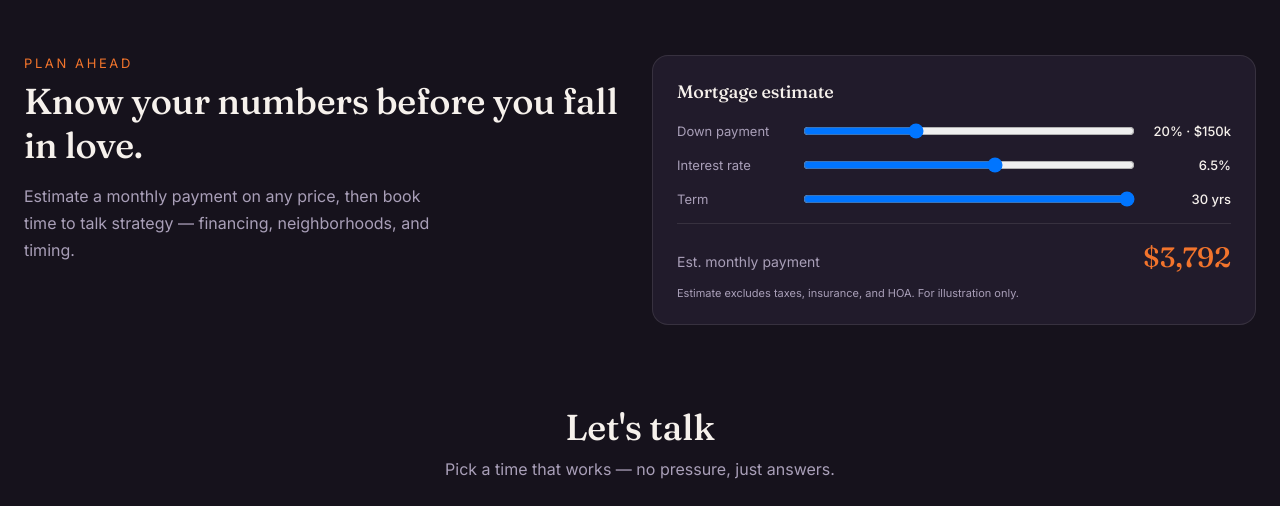
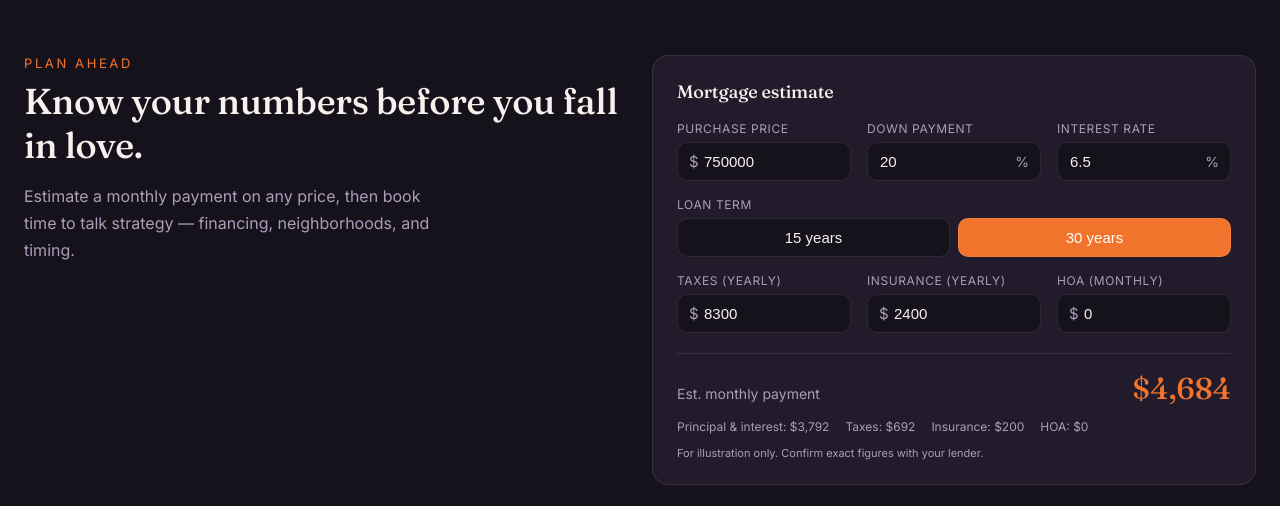
Before and after one commit to umi0912/promiamirealty, a Next.js app: page / in a window 1280 px wide. Shown: the part 2700-3206 px from the top of the page. Built offline with nearby package versions, Linux system fonts and the light colour scheme; grey boxes are pictures that could not be loaded.

Commit message:
Manual price in search, full mortgage calc, Buyers hero

```diff
--- a/app/buyers/page.tsx
+++ b/app/buyers/page.tsx
@@ -12,11 +12,18 @@ export default function Buyers() {
     [t("buyers.s4t"), t("buyers.s4d")],
   ];
   return (
-    <div style={{ maxWidth: 1100, margin: "0 auto", padding: "120px 24px 0" }}>
-      <div style={{ fontSize: 13, letterSpacing: "0.2em", textTransform: "uppercase", color: "var(--coral)", marginBottom: 14 }}>{t("buyers.eyebrow")}</div>
-      <h1 style={{ fontSize: "clamp(32px,5vw,52px)", margin: "0 0 16px", lineHeight: 1.05, maxWidth: 720 }}>{t("buyers.title")}</h1>
-      <p style={{ fontSize: 17, lineHeight: 1.8, color: "var(--muted)", maxWidth: 600 }}>{t("buyers.sub")}</p>
+    <div>
+      <section style={{ position: "relative", minHeight: "62vh", display: "flex", alignItems: "flex-end" }}>
+        <div style={{ position: "absolute", inset: 0, backgroundImage: "url(https://images.unsplash.com/photo-1670811456186-e73d0ace9454?w=2000&q=80)", backgroundSize: "cover", backgroundPosition: "center" }} />
+        <div style={{ position: "absolute", inset: 0, background: "linear-gradient(180deg,rgba(22,18,28,.55) 0%,rgba(22,18,28,.4) 40%,rgba(22,18,28,.96) 100%)" }} />
+        <div style={{ position: "relative", maxWidth: 1100, margin: "0 auto", padding: "0 24px 56px", width: "100%" }}>
+          <div style={{ fontSize: 13, letterSpacing: "0.2em", textTransform: "uppercase", color: "var(--amber)", marginBottom: 14 }}>{t("buyers.eyebrow")}</div>
+          <h1 style={{ fontSize: "clamp(32px,5vw,52px)", margin: "0 0 16px", lineHeight: 1.05, maxWidth: 720 }}>{t("buyers.title")}</h1>
+          <p style={{ fontSize: 17, lineHeight: 1.8, color: "var(--muted)", maxWidth: 600 }}>{t("buyers.sub")}</p>
+        </div>
+      </section>
 
+      <div style={{ maxWidth: 1100, margin: "0 auto", padding: "0 24px" }}>
       <div style={{ display: "grid", gridTemplateColumns: "repeat(auto-fit,minmax(240px,1fr))", gap: 16, marginTop: 48 }}>
         {steps.map(([title, d], i) => (
           <div key={i} style={{ background: "var(--surface)", borderRadius: 16, padding: 24, border: "1px solid var(--line)" }}>
@@ -30,7 +37,7 @@ export default function Buyers() {
       <div style={{ marginTop: 64 }}>
         <h2 style={{ fontSize: "clamp(26px,3.5vw,34px)", marginBottom: 8 }}>{t("buyers.calcTitle")}</h2>
         <p style={{ color: "var(--muted)", fontSize: 16, marginTop: 0, marginBottom: 24, maxWidth: 520 }}>{t("buyers.calcSub")}</p>
-        <MortgageCalculator price={650000} />
+        <MortgageCalculator price={650000} editablePrice />
       </div>
 
       <div style={{ marginTop: 32, background: "var(--surface)", border: "1px solid var(--line)", borderRadius: 16, padding: "20px 24px", display: "flex", justifyContent: "space-between", alignItems: "center", flexWrap: "wrap", gap: 12 }}>
@@ -43,6 +50,7 @@ export default function Buyers() {
         <p style={{ color: "var(--muted)", fontSize: 16, margin: "0 0 24px" }}>{t("buyers.ctaText")}</p>
         <a href={AGENT.calendly} style={{ background: "var(--coral)", color: "#fff", padding: "14px 30px", borderRadius: 999, fontSize: 15, fontWeight: 500, textDecoration: "none" }}>{t("common.bookConsult")}</a>
       </div>
+      </div>
     </div>
   );
 }
--- a/app/page.tsx
+++ b/app/page.tsx
@@ -127,7 +127,7 @@ export default function Home() {
             <h2 style={{ fontSize: "clamp(26px,3.5vw,36px)", margin: "0 0 16px" }}>{t("home.calc.title")}</h2>
             <p style={{ color: "var(--muted)", fontSize: 16, lineHeight: 1.7, maxWidth: 420 }}>{t("home.calc.text")}</p>
           </div>
-          <MortgageCalculator price={750000} />
+          <MortgageCalculator price={750000} editablePrice />
         </div>
       </section>
 
--- a/app/search/page.tsx
+++ b/app/search/page.tsx
@@ -52,7 +52,13 @@ function Search() {
           <div style={{ display: "grid", gridTemplateColumns: "repeat(auto-fit,minmax(140px,1fr))", gap: 10 }}>
             <select value={type} onChange={e => setType(e.target.value)} style={selStyle}><option value="all">Any type</option><option value="condo">Condo</option><option value="house">House</option></select>
             <select value={beds} onChange={e => setBeds(+e.target.value)} style={selStyle}><option value={0}>Any beds</option><option value={1}>1+</option><option value={2}>2+</option><option value={3}>3+</option><option value={4}>4+</option></select>
-            <select value={maxPrice} onChange={e => setMaxPrice(+e.target.value)} style={selStyle}><option value={99999999}>No max</option><option value={600000}>$600k</option><option value={1000000}>$1M</option><option value={1500000}>$1.5M</option><option value={2500000}>$2.5M</option></select>
+            <input
+              type="number"
+              value={maxPrice >= 99999999 ? "" : maxPrice}
+              onChange={e => setMaxPrice(e.target.value === "" ? 99999999 : +e.target.value)}
+              placeholder="Max price ($)"
+              style={{ ...selStyle, MozAppearance: "textfield" }}
+            />
           </div>
           <div style={{ fontSize: 13, color: "var(--muted)", marginTop: 12 }}>{results.length} objects found</div>
         </div>
--- a/components/MortgageCalculator.tsx
+++ b/components/MortgageCalculator.tsx
@@ -1,32 +1,129 @@
 "use client";
 import { useState } from "react";
 
-export default function MortgageCalculator({ price }: { price: number }) {
+export default function MortgageCalculator({
+  price,
+  editablePrice = false,
+}: {
+  price: number;
+  editablePrice?: boolean;
+}) {
+  const [purchase, setPurchase] = useState(price);
   const [dp, setDp] = useState(20);
   const [rate, setRate] = useState(6.5);
   const [term, setTerm] = useState(30);
-  const loan = price * (1 - dp / 100);
+  const [taxYr, setTaxYr] = useState(Math.round((price * 0.011) / 100) * 100); // ~1.1%/yr default
+  const [insYr, setInsYr] = useState(2400);
+  const [hoaMo, setHoaMo] = useState(0);
+
+  const loan = purchase * (1 - dp / 100);
   const mr = rate / 100 / 12;
   const n = term * 12;
-  const m = mr === 0 ? loan / n : (loan * mr * Math.pow(1 + mr, n)) / (Math.pow(1 + mr, n) - 1);
-  const row = (label: string, val: string, el: React.ReactNode) => (
-    <div style={{ display: "flex", alignItems: "center", gap: 14, marginBottom: 14 }}>
-      <label style={{ fontSize: 13, color: "var(--muted)", minWidth: 110 }}>{label}</label>
-      {el}
-      <span style={{ fontSize: 13, fontWeight: 500, minWidth: 80, textAlign: "right" }}>{val}</span>
+  const pi = mr === 0 ? loan / n : (loan * mr * Math.pow(1 + mr, n)) / (Math.pow(1 + mr, n) - 1);
+  const taxMo = taxYr / 12;
+  const insMo = insYr / 12;
+  const total = pi + taxMo + insMo + hoaMo;
+  const usd = (v: number) => `$${Math.round(v).toLocaleString("en-US")}`;
+
+  const inputStyle: React.CSSProperties = {
+    width: "100%",
+    background: "var(--bg)",
+    border: "1px solid var(--line)",
+    borderRadius: 10,
+    padding: "10px 12px",
+    color: "var(--text)",
+    fontSize: 15,
+    outline: "none",
+  };
+  const labelStyle: React.CSSProperties = {
+    fontSize: 12,
+    color: "var(--muted)",
+    textTransform: "uppercase",
+    letterSpacing: "0.05em",
+    marginBottom: 6,
+    display: "block",
+  };
+
+  const field = (label: string, node: React.ReactNode) => (
+    <div style={{ flex: "1 1 140px", minWidth: 130 }}>
+      <label style={labelStyle}>{label}</label>
+      {node}
     </div>
   );
+
+  const numInput = (val: number, set: (n: number) => void, prefix?: string, suffix?: string) => (
+    <div style={{ position: "relative", display: "flex", alignItems: "center" }}>
+      {prefix && (
+        <span style={{ position: "absolute", left: 12, color: "var(--muted)", fontSize: 15, pointerEvents: "none" }}>{prefix}</span>
+      )}
+      <input
+        type="number"
+        value={val}
+        onChange={(e) => set(e.target.value === "" ? 0 : +e.target.value)}
+        style={{ ...inputStyle, paddingLeft: prefix ? 26 : 12, paddingRight: suffix ? 34 : 12 }}
+      />
+      {suffix && (
+        <span style={{ position: "absolute", right: 12, color: "var(--muted)", fontSize: 14, pointerEvents: "none" }}>{suffix}</span>
+      )}
+    </div>
+  );
+
   return (
     <div style={{ background: "var(--surface)", borderRadius: 16, padding: 24, border: "1px solid var(--line)" }}>
       <h3 style={{ fontSize: 18, margin: "0 0 18px" }}>Mortgage estimate</h3>
-      {row("Down payment", `${dp}% · $${Math.round(price*dp/100/1000)}k`, <input type="range" min={5} max={50} step={1} value={dp} onChange={e=>setDp(+e.target.value)} style={{ flex: 1 }} />)}
-      {row("Interest rate", `${rate.toFixed(1)}%`, <input type="range" min={3} max={9} step={0.1} value={rate} onChange={e=>setRate(+e.target.value)} style={{ flex: 1 }} />)}
-      {row("Term", `${term} yrs`, <input type="range" min={10} max={30} step={5} value={term} onChange={e=>setTerm(+e.target.value)} style={{ flex: 1 }} />)}
-      <div style={{ display: "flex", justifyContent: "space-between", alignItems: "baseline", borderTop: "1px solid var(--line)", paddingTop: 16, marginTop: 4 }}>
-        <span style={{ fontSize: 14, color: "var(--muted)" }}>Est. monthly payment</span>
-        <span style={{ fontSize: 28, fontWeight: 500, color: "var(--coral)", fontFamily: "Fraunces, serif" }}>${Math.round(m).toLocaleString("en-US")}</span>
+
+      <div style={{ display: "flex", flexWrap: "wrap", gap: 16, marginBottom: 16 }}>
+        {field("Purchase price", editablePrice
+          ? numInput(purchase, setPurchase, "$")
+          : <div style={{ ...inputStyle, opacity: 0.85 }}>{usd(purchase)}</div>)}
+        {field("Down payment", numInput(dp, (v) => setDp(Math.min(100, Math.max(0, v))), undefined, "%"))}
+        {field("Interest rate", numInput(rate, setRate, undefined, "%"))}
       </div>
-      <p style={{ fontSize: 11, color: "var(--muted)", marginTop: 12, marginBottom: 0 }}>Estimate excludes taxes, insurance, and HOA. For illustration only.</p>
+
+      <div style={{ marginBottom: 16 }}>
+        <label style={labelStyle}>Loan term</label>
+        <div style={{ display: "flex", gap: 8 }}>
+          {[15, 30].map((y) => (
+            <button
+              key={y}
+              onClick={() => setTerm(y)}
+              style={{
+                flex: 1,
+                padding: "10px 0",
+                borderRadius: 10,
+                border: "1px solid var(--line)",
+                background: term === y ? "var(--coral)" : "var(--bg)",
+                color: term === y ? "#fff" : "var(--text)",
+                fontSize: 15,
+                fontWeight: 500,
+                cursor: "pointer",
+              }}
+            >
+              {y} years
+            </button>
+          ))}
+        </div>
+      </div>
+
+      <div style={{ display: "flex", flexWrap: "wrap", gap: 16, marginBottom: 20 }}>
+        {field("Taxes (yearly)", numInput(taxYr, setTaxYr, "$"))}
+        {field("Insurance (yearly)", numInput(insYr, setInsYr, "$"))}
+        {field("HOA (monthly)", numInput(hoaMo, setHoaMo, "$"))}
+      </div>
+
+      <div style={{ borderTop: "1px solid var(--line)", paddingTop: 16 }}>
+        <div style={{ display: "flex", justifyContent: "space-between", alignItems: "baseline" }}>
+          <span style={{ fontSize: 14, color: "var(--muted)" }}>Est. monthly payment</span>
+          <span style={{ fontSize: 30, fontWeight: 500, color: "var(--coral)", fontFamily: "Fraunces, serif" }}>{usd(total)}</span>
+        </div>
+        <div style={{ display: "flex", flexWrap: "wrap", gap: "4px 16px", marginTop: 12, fontSize: 12, color: "var(--muted)" }}>
+          <span>Principal &amp; interest: {usd(pi)}</span>
+          <span>Taxes: {usd(taxMo)}</span>
+          <span>Insurance: {usd(insMo)}</span>
+          <span>HOA: {usd(hoaMo)}</span>
+        </div>
+        <p style={{ fontSize: 11, color: "var(--muted)", marginTop: 12, marginBottom: 0 }}>For illustration only. Confirm exact figures with your lender.</p>
+      </div>
     </div>
   );
 }
```
